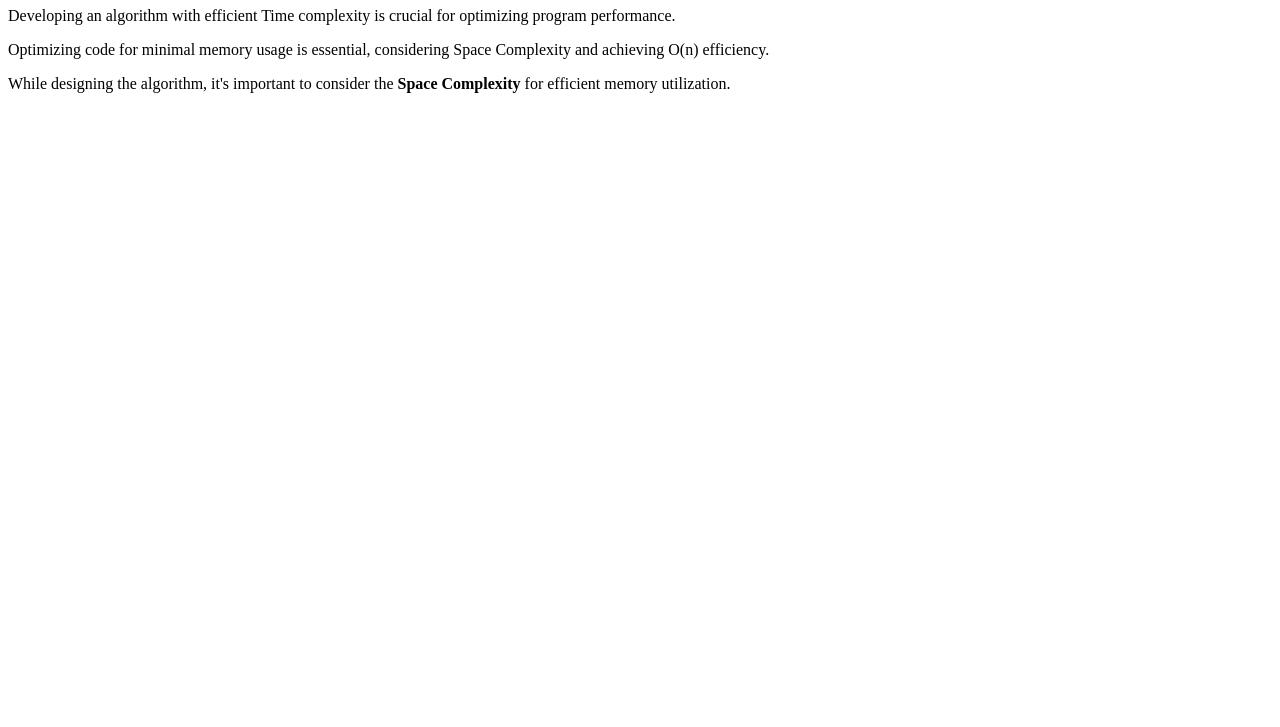
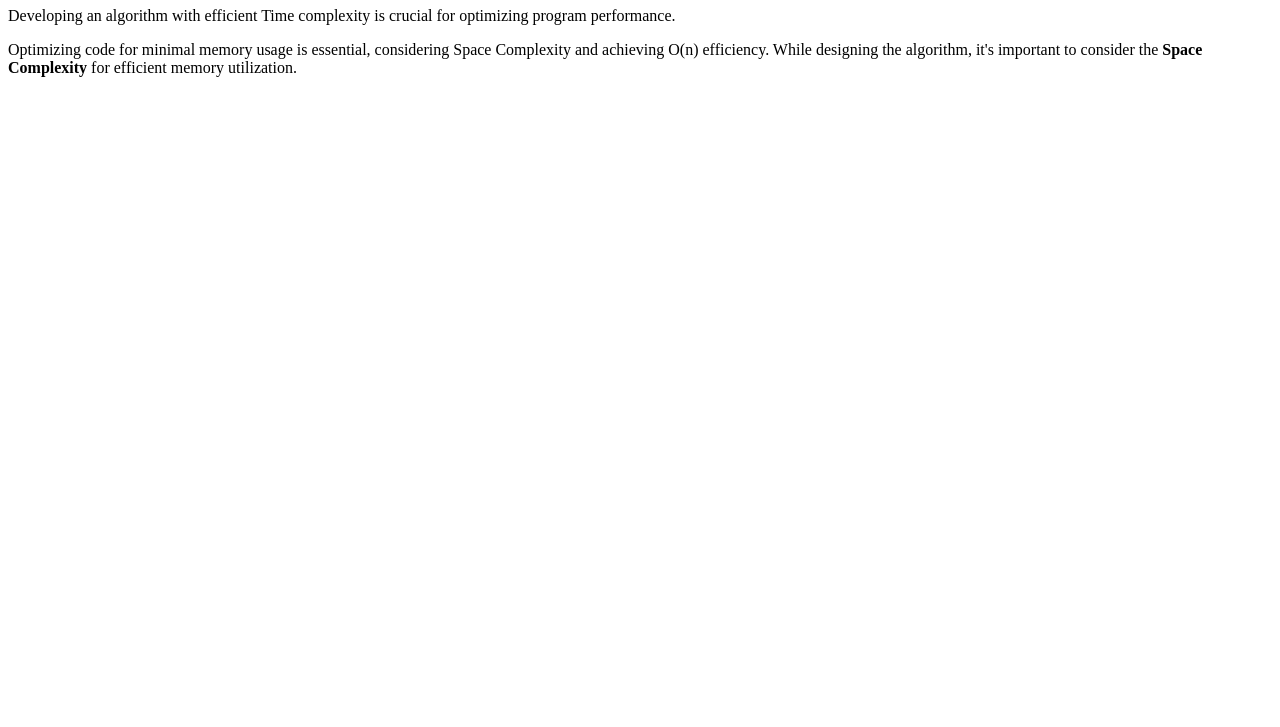
Before and after one commit to acciojob/time-and-space-complexity-thepanchanandgupta, a website: page main.html in a window 1280 px wide. Shown: the part 73-800 px from the top of the page. Drawn offline with Linux system fonts and the light colour scheme.

Commit message:
created a submission

```diff
--- a/main.html
+++ b/main.html
@@ -11,10 +11,8 @@
 		<div>
 			<h1>Time, Space, Complexity</h1>
 			<p>Developing an algorithm with efficient Time complexity is crucial for optimizing program performance.</p>
-			<p>Optimizing code for minimal memory usage is essential, considering Space Complexity and achieving O(n) efficiency.</p>
-			<p>While designing the algorithm, it's important to consider the <b>Space Complexity</b> for efficient memory utilization.</p>
+			<p>Optimizing code for minimal memory usage is essential, considering Space Complexity and achieving O(n) efficiency. While designing the algorithm, it's important to consider the <b>Space Complexity</b> for efficient memory utilization.</p>
 		</div>
-
 	    <script type="text/javascript" src="./script.js">
 	</script>
 
```
